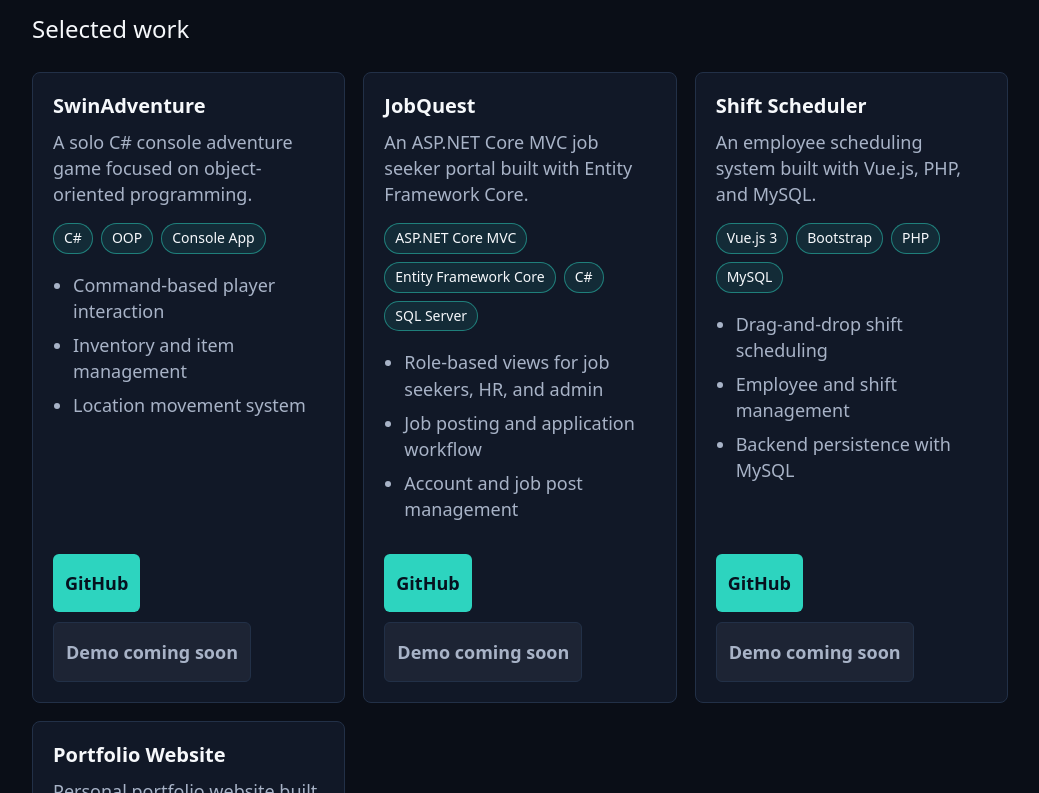
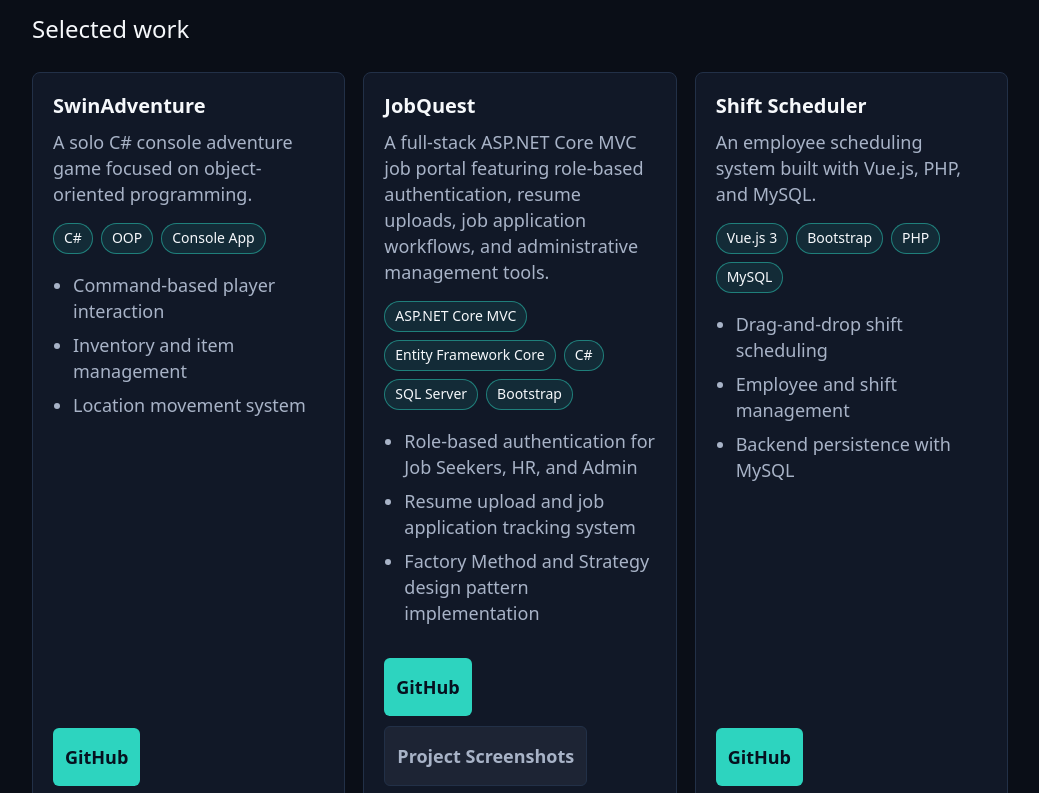
Before and after one commit to ChunWaiLeong/portfolio-website, a React (Vite) app: page / in a window 1280 px wide. Shown: the part 1407-2200 px from the top of the page, without its empty margins (120-1159 px from the left). Built offline with nearby package versions, Linux system fonts and the light colour scheme.

Commit message:
update secondary button to be optional

```diff
--- a/src/App.css
+++ b/src/App.css
@@ -201,8 +201,7 @@ main {
   margin-top: auto;
 }
 
-.project-actions a,
-.disabled-button {
+.project-actions a {
   display: inline-flex;
   align-items: center;
   justify-content: center;
@@ -218,11 +217,10 @@ main {
   background: var(--accent);
 }
 
-.disabled-button {
+.project-actions .secondary-project-action {
   color: var(--text);
   background: rgba(168, 179, 199, 0.08);
   border: 1px solid var(--border);
-  cursor: not-allowed;
 }
 
 .project-card a {
@@ -340,8 +338,7 @@ main {
     flex: 1 1 160px;
   }
 
-  .project-actions a,
-  .disabled-button {
+  .project-actions a {
     flex: 1 1 180px;
   }
 
--- a/src/components/Projects.jsx
+++ b/src/components/Projects.jsx
@@ -1,4 +1,22 @@
 import projects from '../data/projects'
+
+function getSecondaryAction(project) {
+  if (project.demoUrl) {
+    return {
+      label: 'Live Demo',
+      url: project.demoUrl,
+    }
+  }
+
+  if (project.screenshotsUrl) {
+    return {
+      label: 'Project Screenshots',
+      url: project.screenshotsUrl,
+    }
+  }
+
+  return null
+}
 
 function Projects() {
   return (
@@ -6,7 +24,10 @@ function Projects() {
       <p className="eyebrow">Academic Projects</p>
       <h2>Selected work</h2>
       <div className="project-grid">
-        {projects.map((project) => (
+        {projects.map((project) => {
+          const secondaryAction = getSecondaryAction(project)
+
+          return (
             <article className="project-card" key={project.title}>
               <h3>{project.title}</h3>
               <p>{project.description}</p>
@@ -27,12 +48,20 @@ function Projects() {
                 <a href={project.githubUrl} target="_blank" rel="noreferrer">
                   GitHub
                 </a>
-              <span className="disabled-button" aria-disabled="true">
-                Demo coming soon
-              </span>
+                {secondaryAction && (
+                  <a
+                    className="secondary-project-action"
+                    href={secondaryAction.url}
+                    target="_blank"
+                    rel="noreferrer"
+                  >
+                    {secondaryAction.label}
+                  </a>
+                )}
               </div>
             </article>
-        ))}
+          )
+        })}
       </div>
     </section>
   )
--- a/src/data/projects.js
+++ b/src/data/projects.js
@@ -12,14 +12,15 @@ const projects = [
   },
   {
     title: 'JobQuest',
-    description: 'An ASP.NET Core MVC job seeker portal built with Entity Framework Core.',
-    techStack: ['ASP.NET Core MVC', 'Entity Framework Core', 'C#', 'SQL Server'],
+    description: 'A full-stack ASP.NET Core MVC job portal featuring role-based authentication, resume uploads, job application workflows, and administrative management tools.',
+    techStack: ['ASP.NET Core MVC', 'Entity Framework Core', 'C#', 'SQL Server', 'Bootstrap'],
     features: [
-      'Role-based views for job seekers, HR, and admin',
-      'Job posting and application workflow',
-      'Account and job post management',
+      'Role-based authentication for Job Seekers, HR, and Admin',
+      'Resume upload and job application tracking system',
+      'Factory Method and Strategy design pattern implementation',
     ],
     githubUrl: 'https://github.com/ChunWaiLeong/JobQuest.Web',
+    screenshotsUrl: 'https://github.com/ChunWaiLeong/JobQuest.Web/blob/main/README.md',
   },
   {
     title: 'Shift Scheduler',
```
Lines whose indentation alone changed are shown as unchanged.
